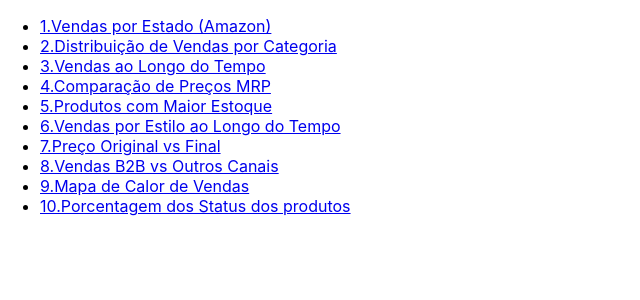
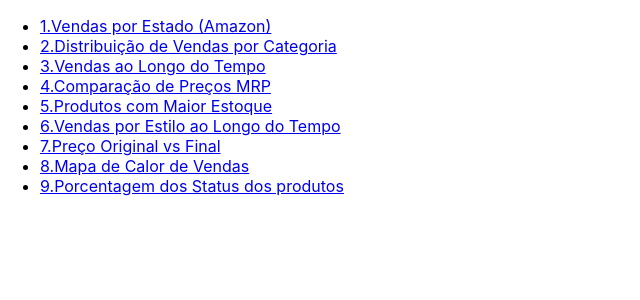
Before and after one commit to Leonardo-snts/Frontend-dashboard-, a React (Create React App) app: page / in a window 1280 px wide. Shown: the top 300 px of the page, without its empty margins (0-640 px from the left). Built offline with nearby package versions, Linux system fonts and the light colour scheme.

Commit message:
remoção da tabela 8(dado desnecessario)

```diff
--- a/src/App.tsx
+++ b/src/App.tsx
@@ -21,7 +21,6 @@ import PriceComparison from './components/PriceComparison';
 import TopStock from './components/TopStock';
 import SalesQtyOverTime from './components/SalesQtyOverTime';
 import PriceOriginalVsFinal from './components/PriceOriginalVsFinal';
-import SalesB2B from './components/SalesB2B';
 import SalesHeatmap from './components/SalesHeatmap';
 import ProdutoStatus from './components/ProdutosStatus';
 
@@ -38,9 +37,8 @@ const App: React.FC = () => {
             <li><Link to="/top-stock">5.Produtos com Maior Estoque</Link></li>
             <li><Link to="/sales-qty-over-time">6.Vendas por Estilo ao Longo do Tempo</Link></li>
             <li><Link to="/price-original-vs-final">7.Preço Original vs Final</Link></li>
-            <li><Link to="/sales-b2b">8.Vendas B2B vs Outros Canais</Link></li>
-            <li><Link to="/sales-heatmap">9.Mapa de Calor de Vendas</Link></li>
-            <li><Link to="/produtos-status">10.Porcentagem dos Status dos produtos</Link></li>
+            <li><Link to="/sales-heatmap">8.Mapa de Calor de Vendas</Link></li>
+            <li><Link to="/produtos-status">9.Porcentagem dos Status dos produtos</Link></li>
           </ul>
         </nav>
 
@@ -52,7 +50,6 @@ const App: React.FC = () => {
           <Route path="/top-stock" element={<TopStock />} />
           <Route path="/sales-qty-over-time" element={<SalesQtyOverTime />} />
           <Route path="/price-original-vs-final" element={<PriceOriginalVsFinal />} />
-          <Route path="/sales-b2b" element={<SalesB2B />} />
           <Route path="/sales-heatmap" element={<SalesHeatmap />} />
           <Route path="/produtos-status" element={<ProdutoStatus />} />
         </Routes>
--- a/src/components/SalesB2B.tsx
+++ /dev/null
@@ -1,30 +0,0 @@
-import React, { useEffect, useState } from 'react';
-import Plot from 'react-plotly.js';
-
-const SalesB2B = () => {
-  const [data, setData] = useState([]);
-
-  useEffect(() => {
-    fetch('http://127.0.0.1:5000/api/sales-b2b')
-      .then(response => response.json())
-      .then(data => setData(data));
-  }, []);
-
-  const channels = data.map(item => item['sales chanel']);
-  const amounts = data.map(item => item['Amount']);
-
-  return (
-    <Plot
-      data={[
-        {
-          labels: channels,
-          values: amounts,
-          type: 'pie',
-        },
-      ]}
-      layout={{ title: 'Vendas B2B vs Outros Canais' }}
-    />
-  );
-};
-
-export default SalesB2B;
```
